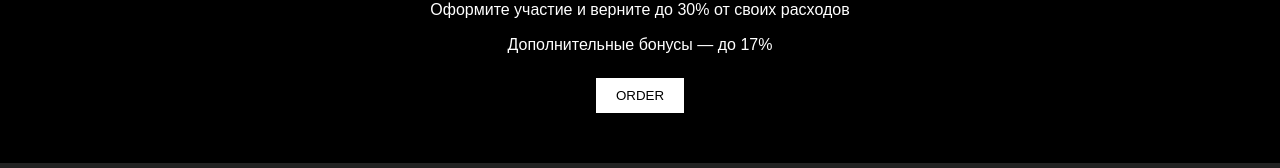
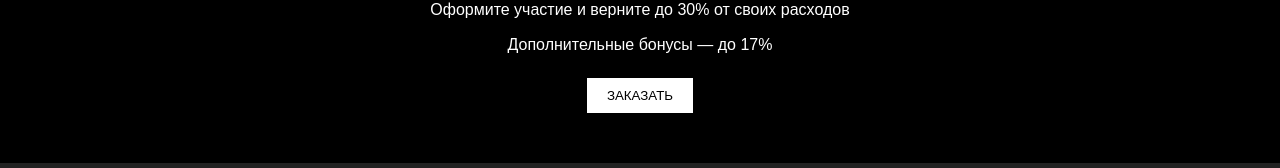
Before and after one commit to IgorEfimof/Figma, a plain HTML site: page index.html in a window 1280 px wide. Shown: the part 244-412 px from the top of the page. Drawn offline with Linux system fonts and the light colour scheme.

Commit message:
Update index.html

```diff
--- a/index.html
+++ b/index.html
@@ -27,7 +27,7 @@
                     <li>Оформите участие и верните до 30% от своих расходов</li>
                     <li>Дополнительные бонусы — до 17%</li>
                 </ul>
-                <button>ORDER</button>
+                <button>ЗАКАЗАТЬ</button>
             </div>
         </section>
         <section class="features">
```
